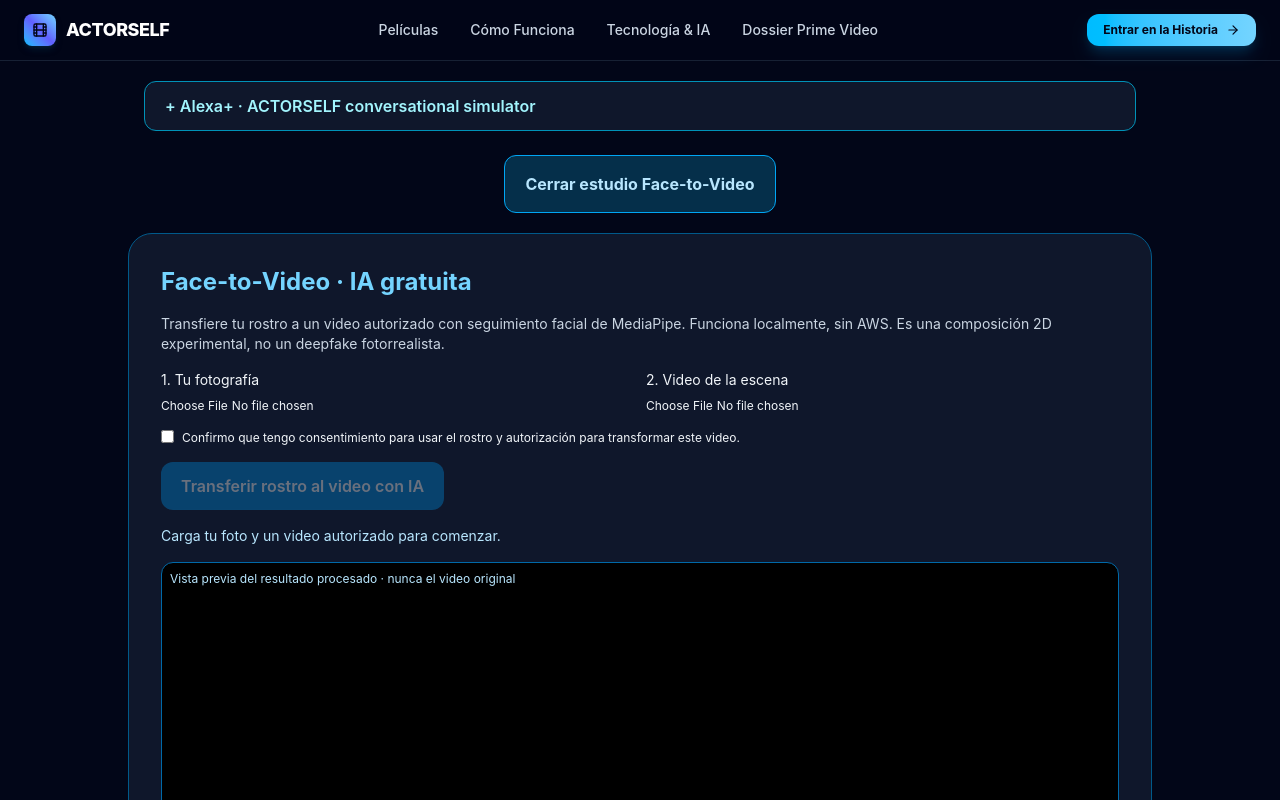
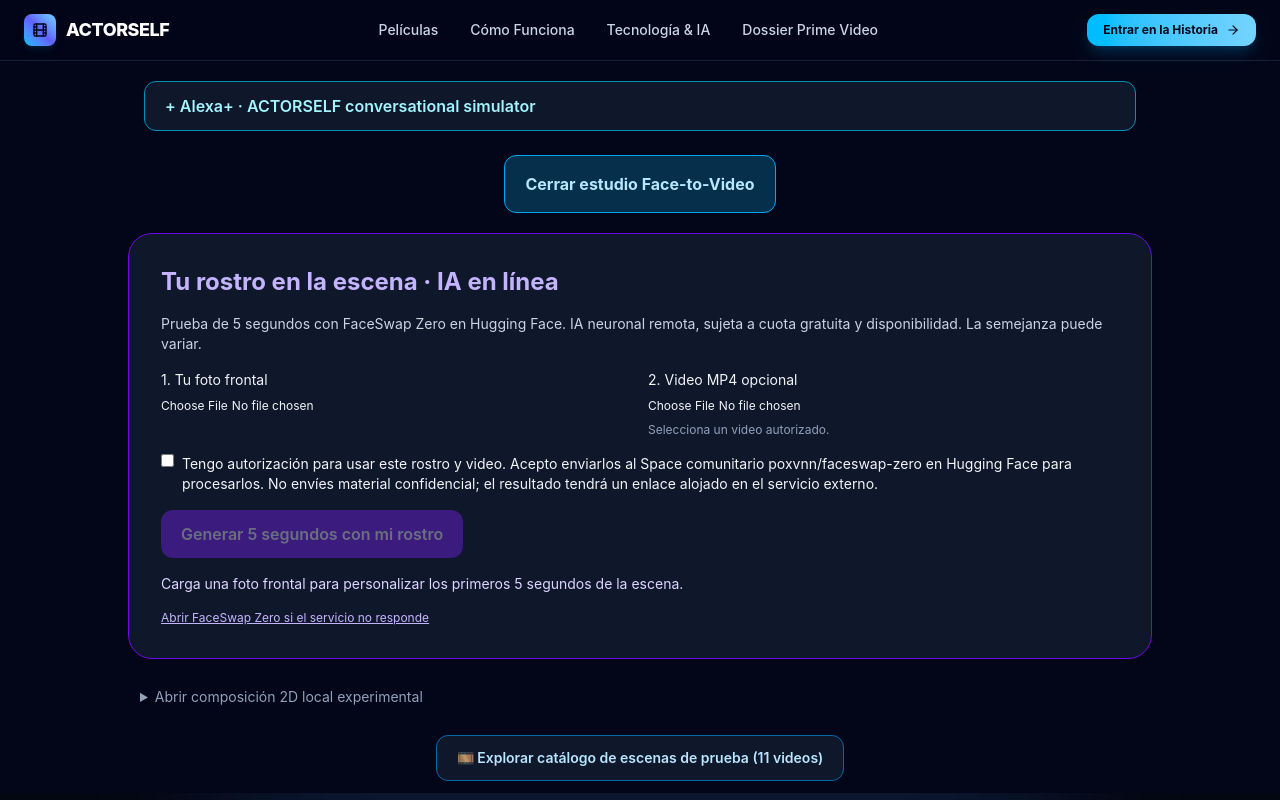
Before and after one commit to marketingandcoach-cyber/actorself-ai-studio, a React (Vite) app: page / in a window 1280 px wide. Both pictures are taken after a click on the button "🎬 NUEVO: Transferir mi rostro a un video con IA gratuita". Shown: the top 800 px of the page. Built offline with nearby package versions, Linux system fonts and the light colour scheme.

Commit message:
Connect ACTORSELF catalog studio to free FaceSwap Zero API with explicit consent

```diff
--- a/package.json
+++ b/package.json
@@ -10,7 +10,7 @@
     "preview": "vite preview",
     "clean": "rm -rf dist server.js",
     "lint": "tsc --noEmit",
-    "test": "tsx tests/actorself.test.ts",
+    "test": "tsx tests/actorself.test.ts && tsx tests/remote-face-swap.test.ts",
     "check": "npm run lint && npm run test && npm run build"
   },
   "dependencies": {
@@ -24,7 +24,8 @@
     "express": "^4.21.2",
     "dotenv": "^17.2.3",
     "motion": "^12.23.24",
-    "@mediapipe/tasks-vision": "^0.10.22"
+    "@mediapipe/tasks-vision": "^0.10.22",
+    "@gradio/client": "2.7.1"
   },
   "devDependencies": {
     "@types/node": "^22.14.0",
--- a/src/components/FaceToVideoStudio.tsx
+++ b/src/components/FaceToVideoStudio.tsx
@@ -1,3 +1,4 @@
+import { RemoteFaceSwapStudio } from './RemoteFaceSwapStudio';
 import React, { useEffect, useRef, useState } from 'react';
 import { FaceLandmarker, FilesetResolver } from '@mediapipe/tasks-vision';
 
@@ -223,7 +224,7 @@
     }
   };
 
-  return <section className="mx-auto max-w-5xl p-5 sm:p-8 rounded-3xl border border-sky-800 bg-slate-900 space-y-4">
+  return <><RemoteFaceSwapStudio initialVideo={initialVideo} initialVideoUrl={initialVideoUrl}/><details className="mx-auto max-w-5xl mt-4"><summary className="cursor-pointer text-sm text-slate-400 p-3">Abrir composición 2D local experimental</summary><section className="mx-auto max-w-5xl p-5 sm:p-8 rounded-3xl border border-sky-800 bg-slate-900 space-y-4">
     <h2 className="text-2xl font-bold text-sky-300">Face-to-Video · IA gratuita</h2>
     <p className="text-sm text-slate-300">Transfiere tu rostro a un video autorizado con seguimiento facial de MediaPipe. Funciona localmente, sin AWS. Es una composición 2D experimental, no un deepfake fotorrealista.</p>
     <div className="grid sm:grid-cols-2 gap-3">
@@ -237,5 +238,5 @@
     <div className="rounded-xl border border-sky-700 bg-black p-2"><p className="text-xs text-sky-200 mb-2">Vista previa del resultado procesado · nunca el video original</p><canvas ref={canvasRef} className="w-full rounded-xl bg-black" /></div>
     {resultUrl && <p className="text-sm text-sky-200">Cobertura de transferencia facial: {coverage}% de los fotogramas.</p>}
     {resultUrl && <div className="space-y-2"><video className="w-full" src={resultUrl} controls playsInline/><a href={resultUrl} download="actorself-face-to-video.webm" className="inline-block rounded-xl px-5 py-3 bg-emerald-700 font-semibold">Descargar video generado</a></div>}
-  </section>;
+  </section></details></>;
 }
--- /dev/null
+++ b/src/components/RemoteFaceSwapStudio.tsx
@@ -0,0 +1,79 @@
+import React, { useEffect, useRef, useState } from 'react';
+import { FACE_SWAP_HOST, remoteErrorMessage, resultVideoUrl } from '../utils/remoteFaceSwap';
+export function RemoteFaceSwapStudio({ initialVideo, initialVideoUrl }: { initialVideo?: File; initialVideoUrl?: string }) {
+  const [photo,setPhoto]=useState<File>();
+  const [video,setVideo]=useState<File>();
+  const [preview,setPreview]=useState('');
+  const [consent,setConsent]=useState(false);
+  const [busy,setBusy]=useState(false);
+  const [message,setMessage]=useState('Carga una foto frontal para personalizar los primeros 5 segundos de la escena.');
+  const [output,setOutput]=useState('');
+  const mounted=useRef(true), active=useRef(false);
+  const clientRef=useRef<{close():void}|null>(null);
+  const cancelRef=useRef<(()=>void)|null>(null);
+  useEffect(()=>{mounted.current=true;return()=>{mounted.current=false;cancelRef.current?.();clientRef.current?.close();};},[]);
+  useEffect(()=>{if(!photo){setPreview('');return;}const url=URL.createObjectURL(photo);setPreview(url);return()=>URL.revokeObjectURL(url);},[photo]);
+  function selectFile(file:File|undefined,kind:'photo'|'video') {
+    if(!file)return;
+    const valid=kind==='photo'?/^image\/(jpeg|png|webp)$/.test(file.type):file.type==='video/mp4';
+    if(!valid||file.size>(kind==='photo'?10:100)*1024*1024){setMessage(kind==='photo'?'Usa JPG, PNG o WebP de hasta 10 MB.':'Usa un MP4 de hasta 100 MB.');return;}
+    if(kind==='photo')setPhoto(file);else setVideo(file);
+    setOutput('');setConsent(false);
+  }
+  async function run(){
+    const chosen=video||initialVideo;
+    if(active.current||!photo||!consent||(!chosen&&!initialVideoUrl))return;
+    active.current=true;setBusy(true);setOutput('');
+    const update=(s:string)=>{if(mounted.current)setMessage(s);};
+    let timer:ReturnType<typeof setTimeout>|undefined;
+    let expired=false;
+    try{
+      update('Conectando con FaceSwap Zero…');
+      const {Client,handle_file}=await import('@gradio/client');
+      const app=await Client.connect(FACE_SWAP_HOST,{events:['data','status']});
+      clientRef.current=app;
+      if(!mounted.current){app.close();return;}
+      update('Preparando la escena y enviando los archivos autorizados…');
+      let target:unknown;
+      if(chosen)target=handle_file(chosen);
+      else{
+        const url=new URL(initialVideoUrl!,window.location.href);
+        if(url.origin!==window.location.origin)throw new Error('Escena no válida');
+        const response=await app.predict('/fetch_url',{url:url.href});
+        target=(response.data as unknown[])[0];
+      }
+      if(!mounted.current)return;
+      const job=app.submit('/swap',{source_img:handle_file(photo),target_file:target,selector_label:'Chỉ mặt lớn nhất',seg_seconds:5,seg_index:1,long_side:'960'});
+      cancelRef.current=()=>{void job.cancel();};
+      timer=setTimeout(()=>{expired=true;void job.cancel();app.close();},300000);
+      let result='';
+      for await(const event of job){
+        if(!mounted.current)break;
+        if(event.type==='status'){
+          if(event.stage==='error')throw new Error(String(event.message||'Error del servicio'));
+          update(event.stage==='pending'?'Esperando turno en la GPU gratuita…':'IA sustituyendo el rostro en la escena…');
+        }
+        if(event.type==='data')result=resultVideoUrl(event.data);
+      }
+      if(expired||!result)throw new Error('Sin resultado');
+      if(mounted.current){setOutput(result);update('Video generado por IA. Revisa la semejanza y los movimientos antes de compartirlo.');}
+    }catch(error){update(expired?'La espera superó 5 minutos. Comprueba la herramienta externa antes de repetir: la solicitud podría seguir procesándose.':remoteErrorMessage(error));}
+    finally{if(timer)clearTimeout(timer);cancelRef.current=null;clientRef.current?.close();clientRef.current=null;active.current=false;if(mounted.current)setBusy(false);}
+  }
+  return <section className="mx-auto max-w-5xl p-5 sm:p-8 rounded-3xl border border-violet-700 bg-slate-900 space-y-4">
+    <h2 className="text-2xl font-bold text-violet-300">Tu rostro en la escena · IA en línea</h2>
+    <p className="text-sm text-slate-300">Prueba de 5 segundos con FaceSwap Zero en Hugging Face. IA neuronal remota, sujeta a cuota gratuita y disponibilidad. La semejanza puede variar.</p>
+    <fieldset disabled={busy} className="space-y-4 disabled:opacity-60">
+      <div className="grid sm:grid-cols-2 gap-4">
+        <label className="text-sm">1. Tu foto frontal<input type="file" accept="image/jpeg,image/png,image/webp" className="block mt-2 w-full text-xs" onChange={e=>selectFile(e.target.files?.[0],'photo')}/></label>
+        <label className="text-sm">2. Video MP4 opcional<input type="file" accept="video/mp4" className="block mt-2 w-full text-xs" onChange={e=>selectFile(e.target.files?.[0],'video')}/><span className="block mt-2 text-xs text-slate-400">{video?.name||initialVideo?.name||(initialVideoUrl?'Se usará la escena seleccionada del catálogo.':'Selecciona un video autorizado.')}</span></label>
+      </div>
+      {preview&&<img src={preview} alt="Foto seleccionada para sustituir el rostro" className="h-32 w-32 rounded-xl object-cover"/>}
+      <label className="flex gap-2 items-start text-sm"><input type="checkbox" checked={consent} onChange={e=>setConsent(e.target.checked)}/>Tengo autorización para usar este rostro y video. Acepto enviarlos al Space comunitario poxvnn/faceswap-zero en Hugging Face para procesarlos. No envíes material confidencial; el resultado tendrá un enlace alojado en el servicio externo.</label>
+    </fieldset>
+    <button className="rounded-xl px-5 py-3 bg-violet-600 disabled:opacity-40 font-semibold" disabled={busy||!photo||!consent||(!video&&!initialVideo&&!initialVideoUrl)} onClick={run}>{busy?'Procesando con IA…':'Generar 5 segundos con mi rostro'}</button>
+    <p role="status" aria-live="polite" className="text-sm text-violet-200">{message}</p>
+    {output&&<div className="space-y-3"><video src={output} controls playsInline className="w-full rounded-xl"/><a className="inline-block rounded-xl px-5 py-3 bg-emerald-700 font-semibold" href={output} target="_blank" rel="noopener noreferrer">Abrir o descargar video generado</a><p className="text-xs text-slate-400">Guarda el video: el enlace es temporal. Se modifica el rostro; el cabello, cuerpo y vestuario pertenecen a la escena original.</p></div>}
+    <a href={FACE_SWAP_HOST} target="_blank" rel="noopener noreferrer" className="block text-xs text-violet-300 underline">Abrir FaceSwap Zero si el servicio no responde</a>
+  </section>;
+}
--- /dev/null
+++ b/src/utils/remoteFaceSwap.ts
@@ -0,0 +1,15 @@
+export const FACE_SWAP_HOST = 'https://poxvnn-faceswap-zero.hf.space';
+export function resultVideoUrl(data: unknown): string {
+  if (!Array.isArray(data)) throw new Error('Sin video');
+  const video = data[1]?.video;
+  const value = typeof video === 'string' ? video : video?.url;
+  if (typeof value !== 'string') throw new Error('Sin video');
+  const url = new URL(value, FACE_SWAP_HOST);
+  if (url.origin !== FACE_SWAP_HOST || !url.pathname.startsWith('/gradio_api/file=')) throw new Error('Enlace no válido');
+  return url.href;
+}
+export function remoteErrorMessage(error: unknown): string {
+  const text = error instanceof Error ? error.message : String(error);
+  if (/quota|exceeded|requested vs|limit/i.test(text)) return 'La cuota gratuita no alcanza. Inténtalo cuando se renueve; no se activarán pagos.';
+  return 'El servicio gratuito no pudo completar la solicitud. Puede estar ocupado o no detectar el rostro. No se generó un resultado verificado. Inténtalo más tarde o abre la herramienta externa.';
+}
```
Also changed, not shown: 2 other files (tests, documents, lock files or other folders).
